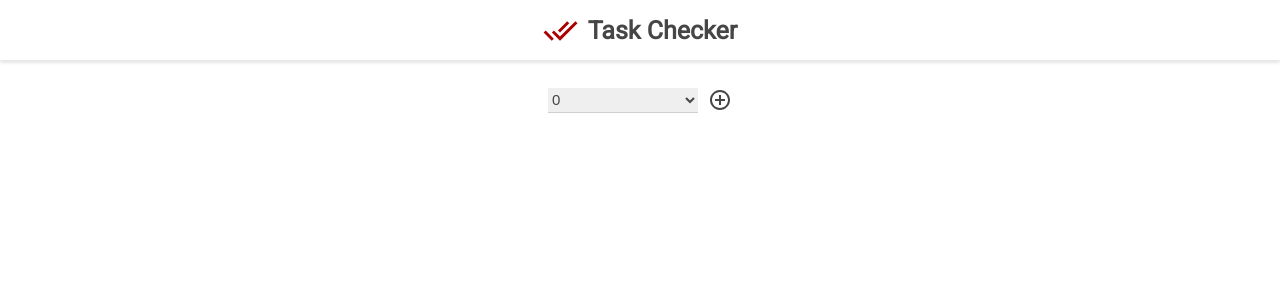
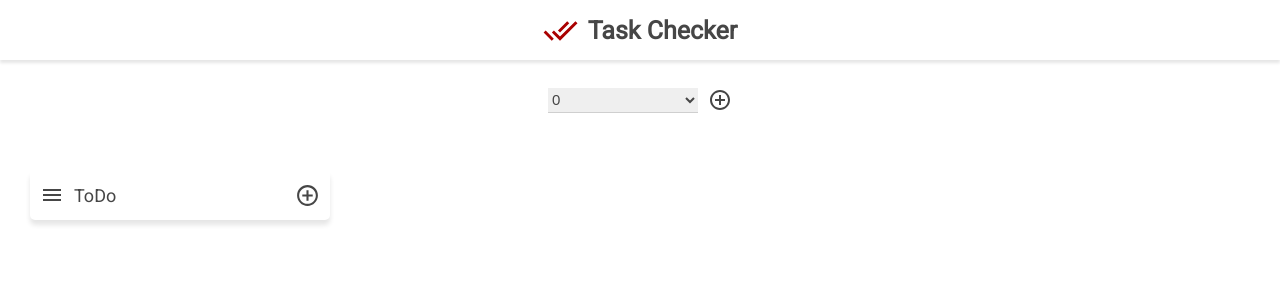
Before and after one commit to nanamisekiya/task_checker, a React (Create React App) app: page / in a window 1280 px wide. Shown: the top 300 px of the page. Built offline with nearby package versions, Linux system fonts and the light colour scheme.

Commit message:
toDoListの実装

```diff
--- /dev/null
+++ b/src/components/toDoList/index.tsx
@@ -0,0 +1,20 @@
+import React from "react";
+import MenuIcon from "@material-ui/icons/Menu";
+import AddCircleOutlineIcon from "@material-ui/icons/AddCircleOutline";
+import "./style.css";
+
+export const ToDoList = () => {
+  return (
+    <div className="task_list">
+      <div className="section">
+        <MenuIcon className="section_ele" />
+        <span className="section_ele">ToDo</span>
+        <AddCircleOutlineIcon
+          className="add_circle_outline_icon"
+          fontSize="small"
+        />
+      </div>
+      <div className="task_field"></div>
+    </div>
+  );
+};
--- /dev/null
+++ b/src/components/toDoList/style.css
@@ -0,0 +1,50 @@
+.task_list {
+  min-width: 300px;
+  width: auto;
+  padding: 30px;
+  padding-top: 50px;
+}
+
+.section {
+  display: flex;
+  position: relative;
+  align-items: center;
+  height: 50px;
+  width: 300px;
+  background-color: white;
+  box-shadow: 0 5px 5px rgba(0, 0, 0, 0.1);
+  border-radius: 5px;
+}
+
+.section_ele {
+  color: rgb(70, 70, 70);
+  margin-left: 10px;
+  font-size: 18px;
+}
+
+.task_field {
+  display: flex;
+  flex-direction: column;
+  align-items: center;
+  max-height: 65vh;
+  margin-top: 10px;
+  overflow: auto;
+}
+
+.task_field::-webkit-scrollbar {
+  display:none;
+}
+
+.section > .add_circle_outline_icon {
+  position: absolute;
+  right: 10px;
+  font-size: 25px;
+  color: rgb(70, 70, 70);
+}
+
+.contents {
+  display: flex;
+  height: calc(100vh - 120px);
+  width: 100%;
+  overflow: auto;
+}
--- a/src/pages/home/index.tsx
+++ b/src/pages/home/index.tsx
@@ -1,6 +1,7 @@
 import React from 'react'
 import { Header } from '../../components/header';
 import { Select } from '../../components/select';
+import { ToDoList } from '../../components/toDoList';
 import "./style.css"
 import AddCircleOutlineIcon from "@material-ui/icons/AddCircleOutline";
 
@@ -15,6 +16,9 @@ export const Home = () => {
           fontSize="medium"
         />
       </div>
+      <div className='contents'>
+        <ToDoList />
+      </div>
     </div>
   );
 };
```
